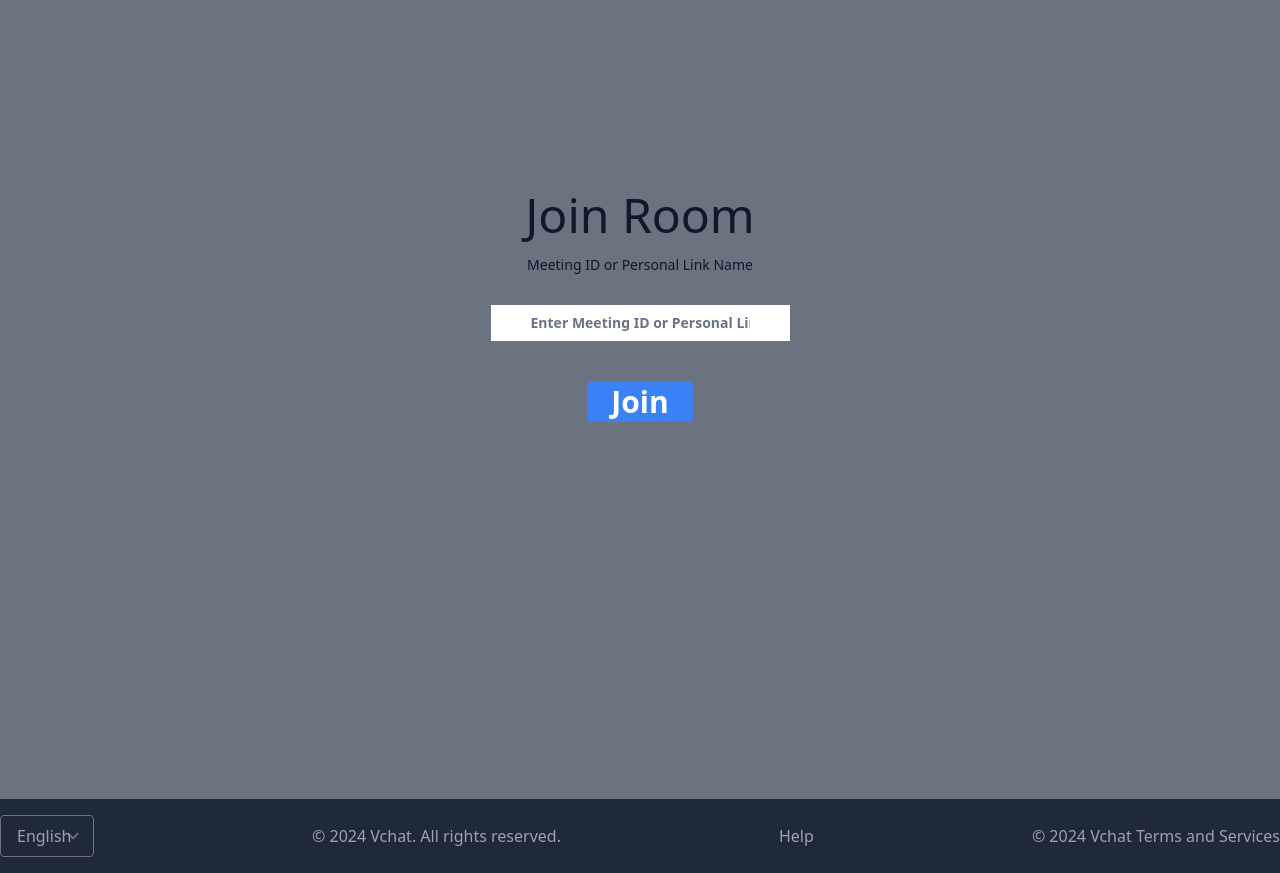
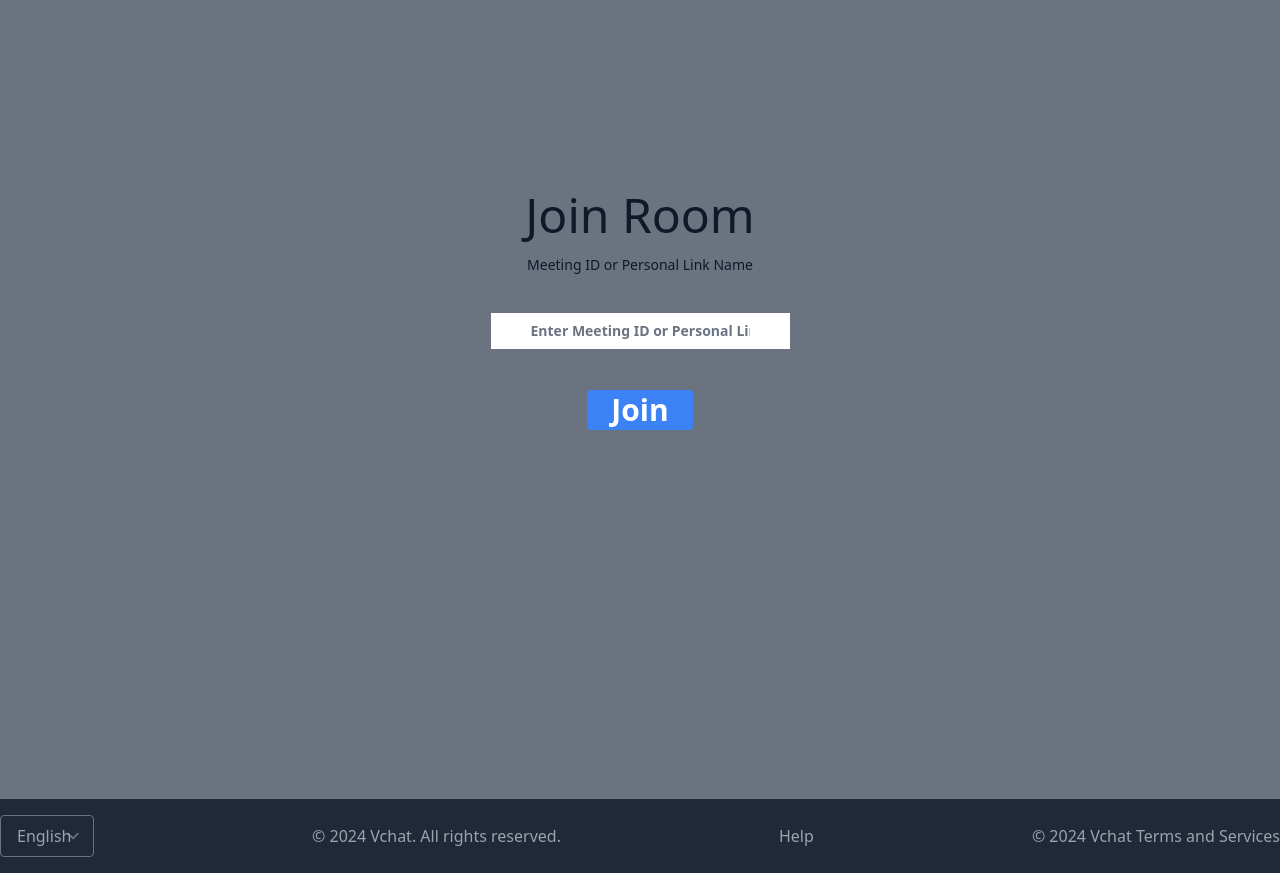
Before and after one commit to Vivekroy286/demochat, a Django app: page /join/ in a window 1280 px wide. Shown: the part 75-948 px from the top of the page. Run offline with Django 5.2, Linux system fonts and the light colour scheme; a user stored in the database is signed in; style sheets or scripts are compiled from the project's sources; some libraries are stand-ins or nearby versions.

Commit message:
update22joinroom

```diff
--- a/vchat/base/templates/joinroom.html
+++ b/vchat/base/templates/joinroom.html
@@ -51,7 +51,7 @@
 
                 <form action="{% url 'join_room' %}" method="POST">
                     {% csrf_token %}
-                    <div class="mb-6 mt-6">
+                    <div class="mb-6 mt-8">
                         <input type="text" class="text-sm  px-10 py-2" placeholder="Enter Meeting ID or Personal Link Name" name="roomID">
                     </div>
                     <div class="mb-6 mt-6">
```
Also changed, not shown: vchat/db.sqlite3.
